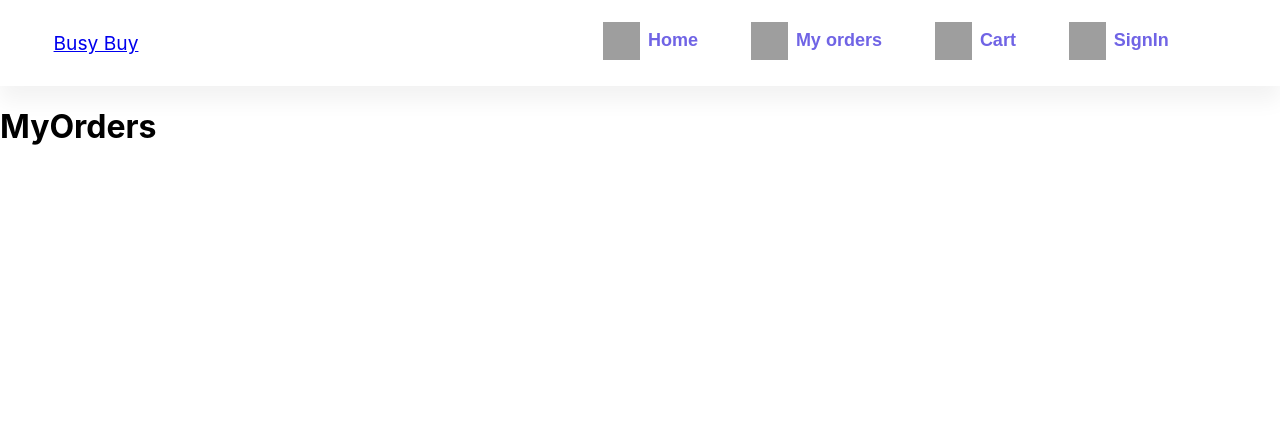
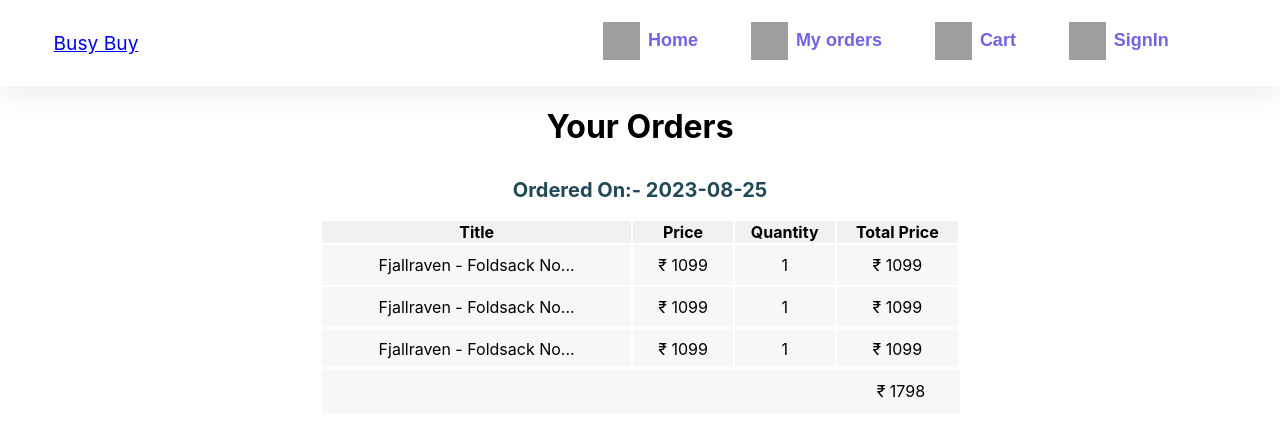
Before and after one commit to Abhinav0120/buybusy, a React (Create React App) app: page /myorders in a window 1280 px wide. Shown: the top 436 px of the page. Built offline with nearby package versions, Linux system fonts and the light colour scheme; grey boxes are pictures that could not be loaded.

Commit message:
created UI for Cart and My Orders in

```diff
--- /dev/null
+++ b/src/components/cartAside/CartAside.jsx
@@ -0,0 +1,16 @@
+import Cart from "../../pages/app/cart/Cart";
+import styles from "./CartAside.module.css";
+
+
+function CartAside(){
+    return (
+        <>
+            <aside className={styles.cartAsideContainer}>
+                <p className={styles.price}>TotalPrice:- &#x20b9; 1099/-</p>
+                <button className={styles.purchaseButton}> Purchase </button>
+            </aside>
+        </>
+    )
+}
+
+export default CartAside;
--- /dev/null
+++ b/src/components/cartAside/CartAside.module.css
@@ -0,0 +1,35 @@
+.cartAsideContainer{
+    align-items: center;
+    background: #f1f1f1;
+    border-radius: 10px;
+    display: flex;
+    flex-direction: column;
+    gap: 1rem;
+    justify-content: flex-start;
+    left: .5rem;
+    margin-right: 2rem;
+    padding: 1.5rem;
+    position: fixed;
+    top: 30%;
+}
+
+.purchaseButton{
+    background: #7064e5;
+    border: 1px solid #7064e5;
+    border-radius: 6px;
+    color: #fff;
+    font-size: 20px;
+    margin: auto;
+    transition: all .3s ease-in-out;
+}
+
+.purchaseButton:hover{
+    background-color: initial;
+    color: #7064e5;
+}
+
+.price{
+    color: #224957;
+    font-size: 1.15em;
+    font-weight: 700;
+}
--- a/src/pages/app/cart/Cart.jsx
+++ b/src/pages/app/cart/Cart.jsx
@@ -1,8 +1,17 @@
-import styles from "./Cart.module.css"
+import styles from "./Cart.module.css";
+import Card from "../../../components/card/Card";
+import CartAside from "../../../components/cartAside/CartAside";
 
 function Cart(){
     return(
-        <h1>My Cart</h1>
+        <>
+            <div className={styles.cartPageContainer}>
+                <CartAside/>
+                <div className={styles.productContainer}>
+                    <Card/>
+                </div>
+            </div>
+        </>
     )
 }
 
--- a/src/pages/app/cart/Cart.module.css
+++ b/src/pages/app/cart/Cart.module.css
@@ -0,0 +1,7 @@
+.productContainer{
+    grid-gap: 2rem;
+    display: grid;
+    gap: 2rem;
+    grid-template-columns: repeat(3,1fr);
+    margin: 3rem 16rem;
+}
--- a/src/pages/app/home/Home.jsx
+++ b/src/pages/app/home/Home.jsx
@@ -1,5 +1,5 @@
 import styles from "./Home.module.css";
-import Aside from "../../../components/aside/Aside";
+import Aside from "../../../components/homeAside/Aside";
 import Card from "../../../components/card/Card";
 function Home({props}){
     return(
--- a/src/pages/app/myOrders/MyOrders.jsx
+++ b/src/pages/app/myOrders/MyOrders.jsx
@@ -1,7 +1,48 @@
 import styles from "./Myorders.module.css"
 function MyOrders(){
     return(
-        <h1>MyOrders</h1>
+        <>
+            <div className={styles.ordersContainer}>
+                <h1>Your Orders</h1>
+                <div className={styles.tableContainer}>
+                    <h2>Ordered On:- 2023-08-25</h2>
+                    <table className={styles.orderTable}>
+                        <thead>
+                            <tr>
+                                <th>Title</th>
+                                <th>Price</th>
+                                <th>Quantity</th>
+                                <th>Total Price</th>
+                            </tr>
+                        </thead>
+                        <tbody>
+                            <tr>
+                                <td>Fjallraven - Foldsack No...</td>
+                                <td>&#x20b9; 1099</td>
+                                <td>1</td>
+                                <td>&#x20b9; 1099</td>
+                            </tr>
+                            <tr>
+                                <td>Fjallraven - Foldsack No...</td>
+                                <td>&#x20b9; 1099</td>
+                                <td>1</td>
+                                <td>&#x20b9; 1099</td>
+                            </tr>
+                            <tr>
+                                <td>Fjallraven - Foldsack No...</td>
+                                <td>&#x20b9; 1099</td>
+                                <td>1</td>
+                                <td>&#x20b9; 1099</td>
+                            </tr>
+                        </tbody>
+                        <tr className={styles.totalPrice}>
+                            <td>&#x20b9; 1798</td>
+                        </tr>
+                    </table>
+                </div>
+            </div>
+
+        </>
     )
 }
 export default MyOrders;
--- a/src/pages/app/myOrders/Myorders.module.css
+++ b/src/pages/app/myOrders/Myorders.module.css
@@ -0,0 +1,46 @@
+.ordersContainer h1{
+    text-align: center;
+}
+
+.tableContainer{
+    text-align: center;
+    margin-top: 2rem;
+}
+
+.tableContainer h2{
+    color: #224957;
+    font-size: 1.25em;
+    font-weight: 700;
+}
+
+.orderTable{
+    border: none;
+    margin: 0 auto 4rem;
+    position: relative;
+    width: 50%;
+}
+
+.orderTable tr{
+    background-color: #d9d9d936;
+}
+
+tr th{
+    background-color: #d9d9d936;
+}
+
+.orderTable tr td{
+    border: none;
+    padding: 10px;
+}
+
+.totalPrice{
+    border-top: 2px solid #fff;
+    bottom: -2.5rem;
+    margin-top: 10px;
+    padding-left: 84.85%;
+    position: absolute;
+    right: 0;
+    text-align: right;
+    /* width: 100%; */
+    width: 14.9%;
+}
```
Also changed, not shown: src/components/homeAside/Aside.jsx (renamed from src/components/aside/Aside.jsx), src/components/homeAside/Aside.module.css (renamed from src/components/aside/Aside.module.css).
